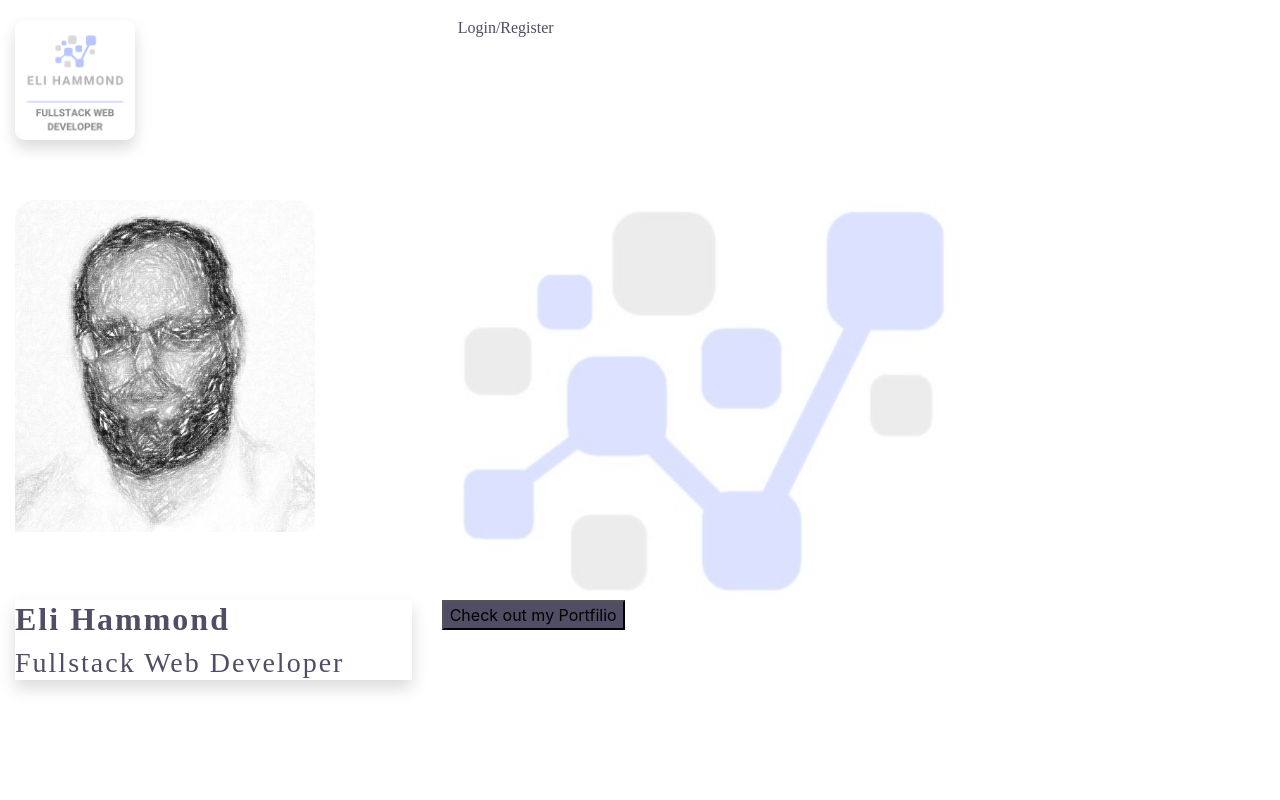
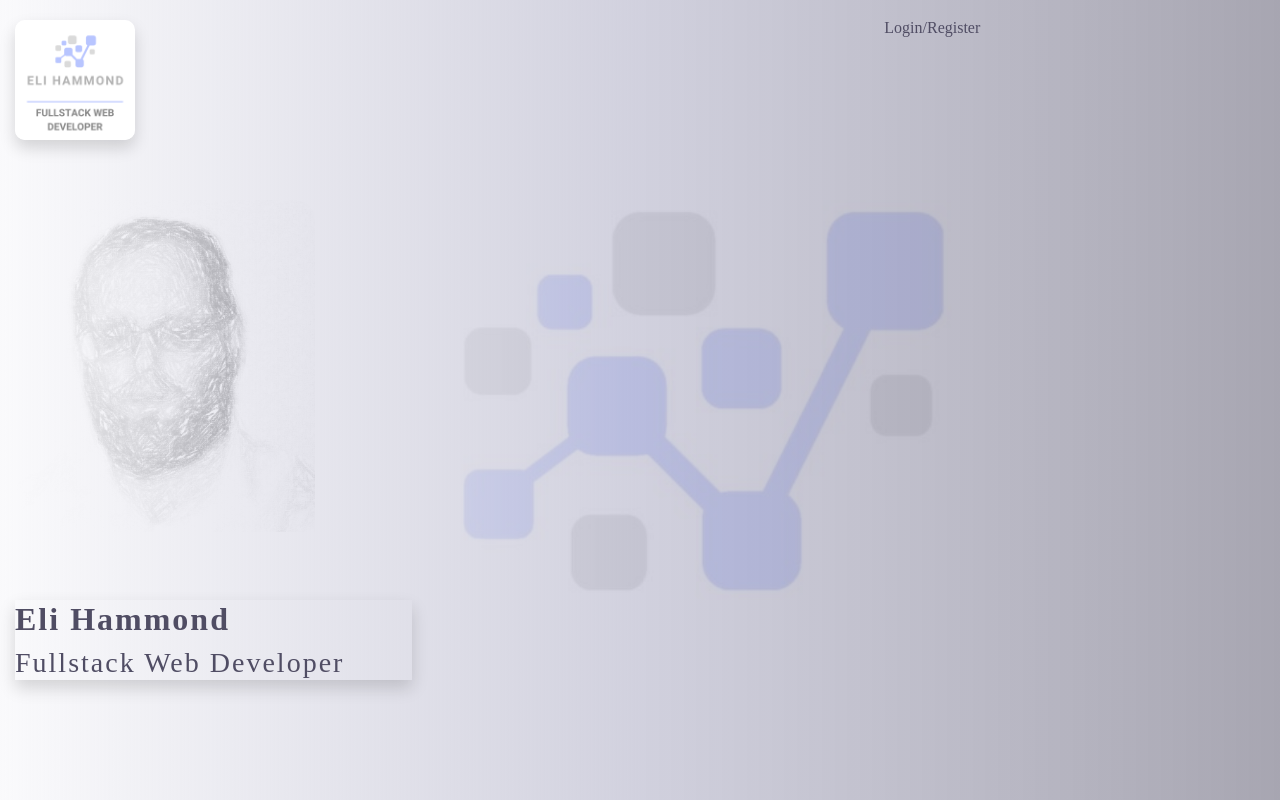
Before and after one commit to e-h-dev/e_hammond, a Django app: page / in a window 1280 px wide. Run offline with Django 3.2, Linux system fonts and the light colour scheme; some libraries are stand-ins or nearby versions; some web fonts are replaced.

Commit message:
Add login link and Update nav

```diff
--- a/static/css/base.css
+++ b/static/css/base.css
@@ -14,13 +14,13 @@ header{
     z-index: 9999999999;
 }
 
-/* .opaque{
+.opaque{
     background-image: linear-gradient(to right, #fafafc, rgba(103, 102, 146, 0.3), rgba(80, 77, 100, 0.5));
     height:100vh;
     width:100vw;
     z-index: 1;
     position: fixed;
-} */
+}
 
 .small-box{
     background-image: url('/media/image8.jpg') ;
@@ -71,10 +71,9 @@ header{
 }
 
 button{
-    background-color: rgb(80, 77, 100);
     /* z-index: 1;
     bottom:200px; */
-    /* display: none; */
+    display: none;
 }
 
 
@@ -85,12 +84,16 @@ button{
     font-size: 16px;
     font-family: Agdasima;
     border: none;
+    position: relative;
+    z-index: 99999999999999;
+    cursor: pointer;
   }
 
   /* The container <div> - needed to position the dropdown content */
   .dropdown {
     position: relative;
     display: inline-block;
+    z-index: 999999999999;
   }
 
   /* Dropdown Content (Hidden by Default) */
@@ -100,6 +103,7 @@ button{
     font-family: Agdasima;
     background-color: #f1f1f1;
     min-width: 160px;
+    border-radius: 10px;
     box-shadow: 0px 8px 16px 0px rgba(0,0,0,0.2);
     z-index: 1;
   }
@@ -113,7 +117,10 @@ button{
   }
 
   /* Change color of dropdown links on hover */
-  .dropdown-content a:hover {background-color: rgba(80, 77, 100, 0.2);}
+  .dropdown-content a:hover {
+    background-color: rgba(80, 77, 100, 0.2);
+    border-radius: 10px;
+}
 
   /* Show the dropdown menu on hover */
   .dropdown:hover .dropdown-content {display: block;}
--- a/templates/base.html
+++ b/templates/base.html
@@ -32,11 +32,14 @@
                             <div class="logo shadow"></div>
                         </a>
                     </div>
-                    <div class="col-lg-8">
+                    <div class="col-lg-4">
+
+                    </div>
+                    <div class="col-lg-4">
                         <div class="dropdown">
                             <div class="dropbtn">Login/Register</div>
                             <div class="dropdown-content">
-                              <a href="#">Login</a>
+                              <a href="{% url 'account_login' %}">Login</a>
                               <a href="#">Create an account</a>
                             </div>
                           </div>
```
Also changed, not shown: db.sqlite3.
